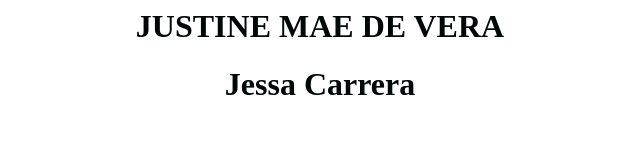
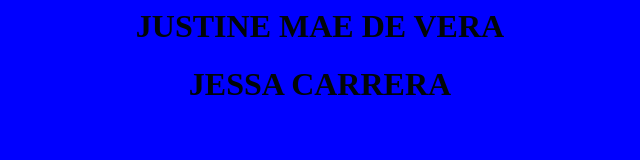
Before and after one commit to justinemae15/teambnshosting.net, a plain HTML site: page index.html in a window 1280 px wide. Shown: the whole page, without its empty margins (320-960 px from the left). Drawn offline with Linux system fonts and the light colour scheme.

Commit message:
Update index.html

```diff
--- a/index.html
+++ b/index.html
@@ -7,13 +7,13 @@
 
 <h1>JUSTINE MAE DE VERA</h1>
 
-<h1>Jessa Carrera</h1>
+<h1>JESSA CARRERA</h1>
 
 </body>
 
   <style>
     body {
-      background-color:light blue;
+      background-color:blue;
       color:#010607;
       text-align:center;
     }
```
